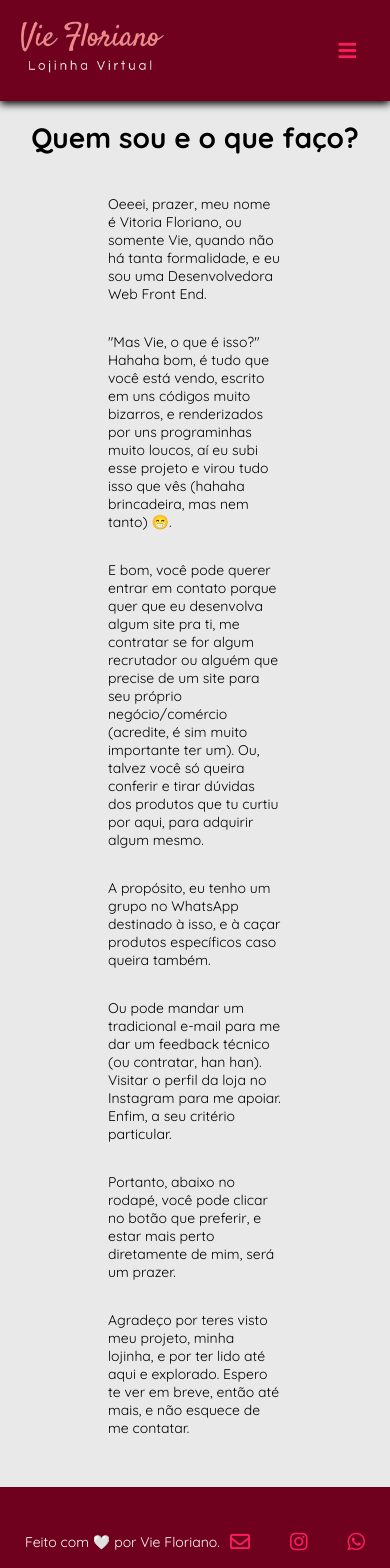
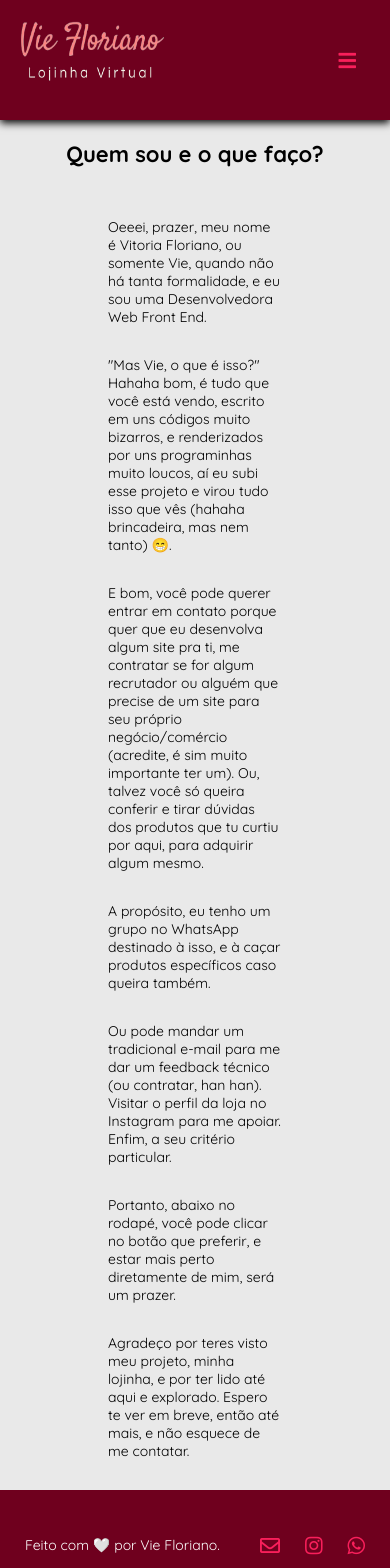
Before and after one commit to Vitoria-Floriano/loja-virtual-vie, a React (Vite) app: page /contact in a window 390 px wide. Shown: the top 1568 px of the page. Built offline with nearby package versions, Linux system fonts and the light colour scheme; a web font is replaced by a local one.

Commit message:
responsivo finalizado

```diff
--- a/src/components/button/button.css
+++ b/src/components/button/button.css
@@ -3,13 +3,12 @@
     color: #fff;
     background-color: #6f001eff;
     padding: 10px 30px;
-    border-radius: 15px;
+    border-radius: 8px;
     margin: 15px;
     border: none;
     font-family: 'Quicksand', sans-serif;
 }
 .button:hover{
     cursor: pointer;
-    background-color: #f91f5bff;
     transition: 0.5s ease-in-out;
 }
--- a/src/components/footer/footer.css
+++ b/src/components/footer/footer.css
@@ -8,7 +8,7 @@
     width: 100%;
     height: 110px;
     padding: 25px;
-
+}
 .info{
     display: flex;
     flex-direction: column;
@@ -26,8 +26,11 @@
     color: #f91f5bff;
     font-size: 30px;
 }
+@media (max-width: 768px) {
+    .social .icons{
+        display: flex;
+        gap: 25px;
     }
-@media (max-width: 768px) {
     .icons a {
         font-size: 20px !important;
     }
--- a/src/components/header/header.css
+++ b/src/components/header/header.css
@@ -2,6 +2,7 @@
     background-color: #6f001eff;
     box-shadow: 0 3px 8px #000;
     width: 100%;
+    height: 120px;
     padding: 14px;
     display: flex;
     align-items: center;
@@ -17,6 +18,9 @@
 
 .links {
     display: flex;
+    border-radius: 4px;
+    margin-top: 10px;
+
 }
 
 .links.open {
@@ -25,11 +29,11 @@
     position: absolute;
     top: 60px;
     right: 20px;
-    color: #f91f5bff;
 }
 
 .logo {
     width: 200px;
+    height: 100px;
 }
 
 
@@ -47,6 +51,8 @@
 
     .links {
         display: none;
+        margin-top: 20px;
+        background-color: rgba(10,00,00,0.5);
     }
 
     .links.open {
@@ -55,20 +61,6 @@
 
     .logo {
         width: 155px;
+        height: 80px;
     }
 }
-
-/* .button {
-    color: #fff;
-    background-color: #6f001eff;
-    padding: 10px 30px;
-    border-radius: 15px;
-    margin: 15px;
-    border: none;
-}
-
-.button:hover {
-    background-color: #f91f5bff;
-    cursor: pointer;
-    transition: 0.5s ease-in-out;
-} */
--- a/src/pages/about/about.css
+++ b/src/pages/about/about.css
@@ -3,8 +3,14 @@ body{
 }
 .card-about{
     display: flex;
+    align-items: center;
     flex-direction: column;
     width: 100%;
+    h1{
+        margin: 20px 60px;
+        font-size: 22px;
+        text-align: center;
+    }
     div{
         width: 60%;
     }
--- a/src/pages/home/components/card/card.jsx
+++ b/src/pages/home/components/card/card.jsx
@@ -1,21 +1,12 @@
 import { Link } from "react-router-dom"
-import { Button } from "../../../../components/button/button"
 import { Clothes } from "../../../../objects/clothes"
-import { useState } from "react"
 import styled from "styled-components"
 import "./card.css"
 
 const Title = styled.h3`
     font-family: 'Gowun Batang', sans-serif;
 `
-export const Card = () => {
-    const [someCards, setMoreCards] = useState(4)
-
-    const handleShowMore = () => {
-        setMoreCards(moreCards => moreCards + 4);
-    }
-
-
+export const Card = ({ someCards }) => {
     return (
         <>
             {
@@ -29,9 +20,6 @@ export const Card = () => {
                     </div>
                 ))
             }
-            {someCards < Clothes.length && (
-                <Button onClick={handleShowMore} >Mostrar mais</Button>
-            )}
         </>
     )
 }
--- a/src/pages/home/components/main/main.css
+++ b/src/pages/home/components/main/main.css
@@ -1,15 +1,21 @@
-main{
-    width: 100%;
+.flex{
     display: flex;
     align-items: center;
     justify-content: center;
     flex-wrap: wrap;
     gap: 10px;
     margin: 5% 0;
-    img{
-        width: 180px;
-        height: 239px;
-        align-self: center;
-        margin-bottom: 10px;
-    }
 }
+.iamflex{
+    display: flex;
+    align-items: center;
+    justify-content: center;
+    flex-wrap: wrap;
+    width: 100%;
+}
+img{
+    width: 180px;
+    height: 239px;
+    align-self: center;
+    margin-bottom: 10px;
+}
--- a/src/pages/home/components/main/main.jsx
+++ b/src/pages/home/components/main/main.jsx
@@ -1,12 +1,28 @@
 import { Card } from "../card/card"
 import { Section } from "../section/section"
+import { useState } from "react"
+import { Button } from "../../../../components/button/button"
+import { Clothes } from "../../../../objects/clothes"
 import "./main.css"
 
 export const Main = () => {
+    const [someCards, setMoreCards] = useState(4)
+
+    const handleShowMore = () => {
+        setMoreCards(moreCards => moreCards + 4);
+    }
+
     return (
-        <main>
-            <Section/>
-            <Card/>
+        <main className="flex">
+            <Section />
+
+            <div className="iamflex">
+                <Card someCards={someCards} />
+            </div>
+
+            {someCards < Clothes.length && (
+                <Button onClick={handleShowMore} >Mostrar mais</Button>
+            )}
         </main>
     )
 }
--- a/src/pages/home/components/titles/titles.jsx
+++ b/src/pages/home/components/titles/titles.jsx
@@ -4,7 +4,8 @@ const Title = styled.h1`
     font-family: 'Gowun Batang', sans-serif;
     text-align: center;
     color: #f91f5bff;
-    margin-top: 40px;
+    margin: 40px 60px;
+    font-size: 25px;
 `
 
 export const MyTitle = () => {
```
Lines whose indentation alone changed are shown as unchanged.
